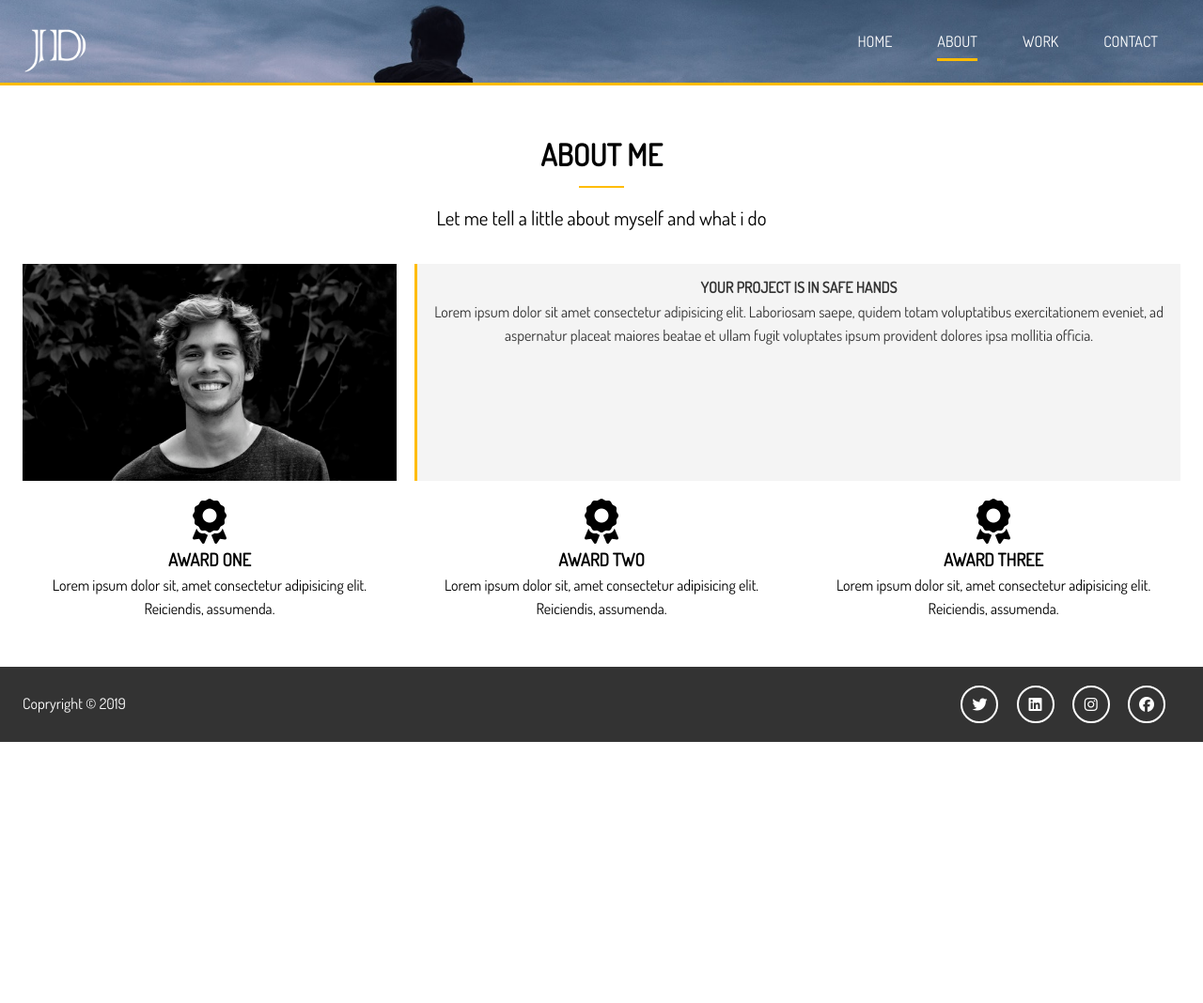
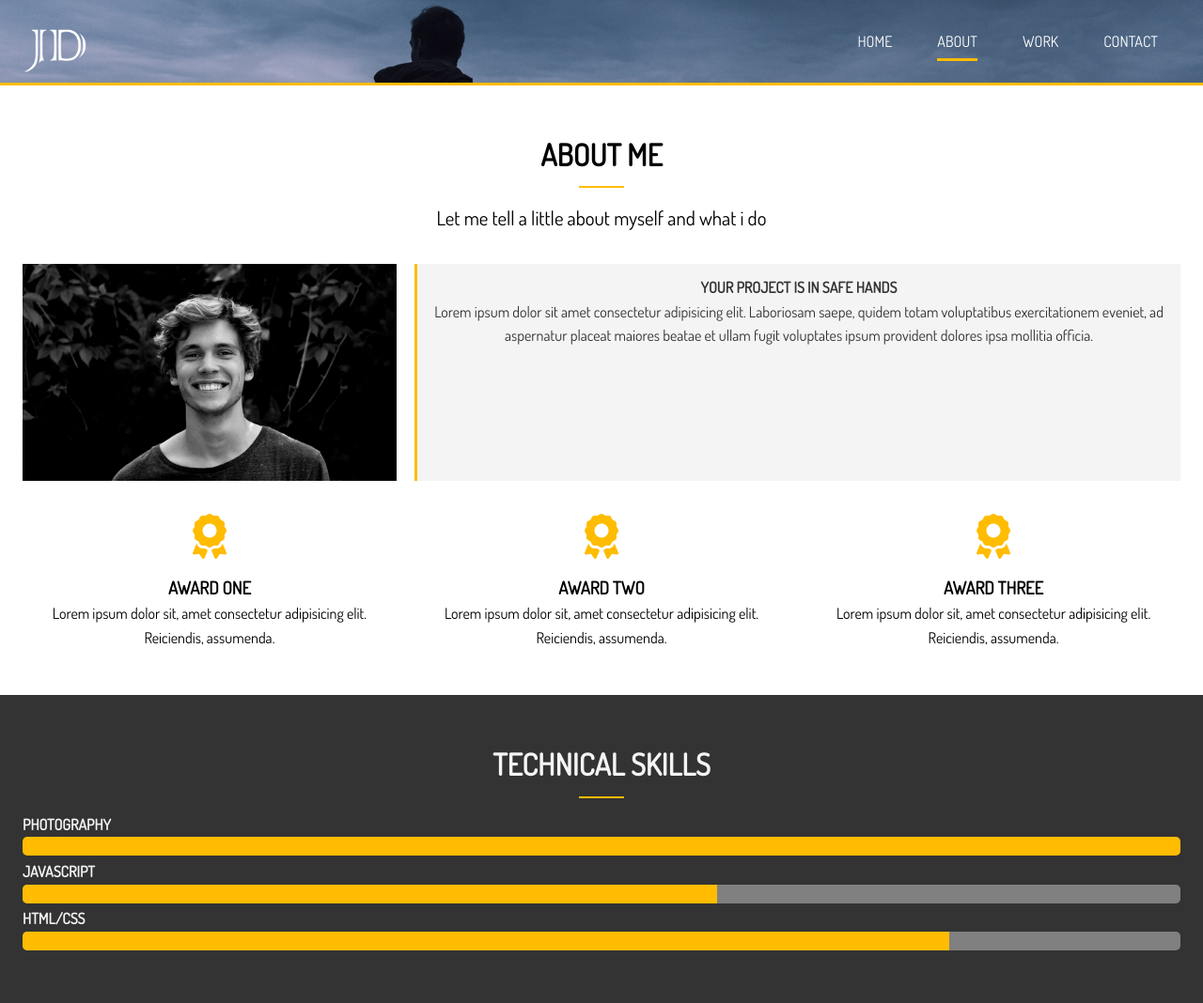
Before and after one commit to Grodriggues/personal-blog-example, a website: page dist/about.html in a window 1280 px wide. Shown: the top 1068 px of the page at 94% size. Before the commit the page ends 800 px from the top, so only its background shows below. Drawn offline with Linux system fonts and the light colour scheme.

Commit message:
adding progressive bars

```diff
--- a/scss/_utilities.scss
+++ b/scss/_utilities.scss
@@ -116,6 +116,6 @@ input[class^="btn-"]:hover {
 
   &-dark {
     background: $dark-color;
-    color: $dark-color;
+    color: $light-color;
   }
 }
--- a/scss/main.scss
+++ b/scss/main.scss
@@ -216,6 +216,38 @@ img {
       border-left: 3px solid $main-color;
       padding: 0.8rem;
     }
+
+    .award-1 {
+      grid-area: aw1;
+    }
+    .award-2 {
+      grid-area: aw2;
+    }
+    .award-3 {
+      grid-area: aw3;
+    }
+
+    .award-1 .fas,
+    .award-2 .fas,
+    .award-3 .fas {
+      color: $main-color;
+      margin: 1rem;
+    }
+  }
+
+  &-b {
+    .progress {
+      overflow: hidden;
+      height: 20px;
+      background: grey;
+      border-radius: 5px;
+      margin-bottom: 0.3rem;
+
+      div {
+        height: 100%;
+        background-color: $main-color;
+      }
+    }
   }
 }
 
```
Also changed, not shown: dist/about.html, dist/css/main.css.
